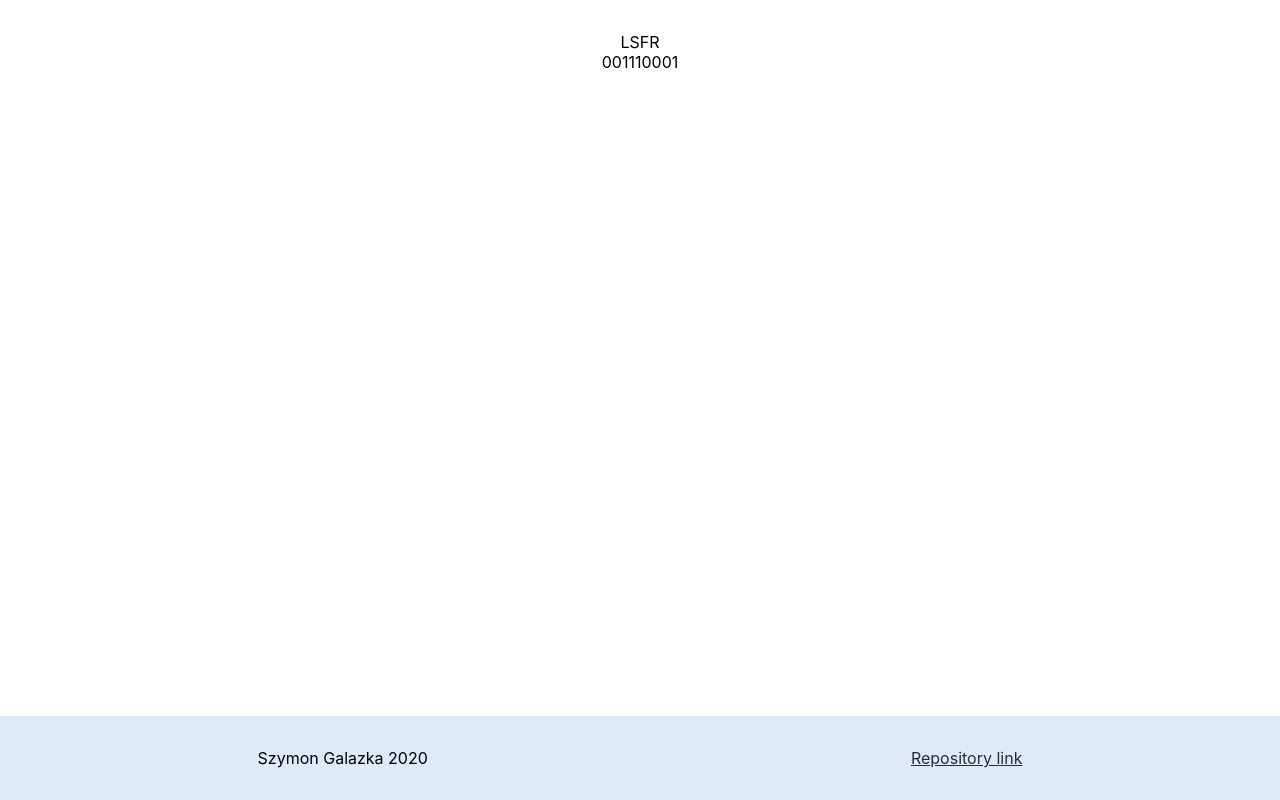
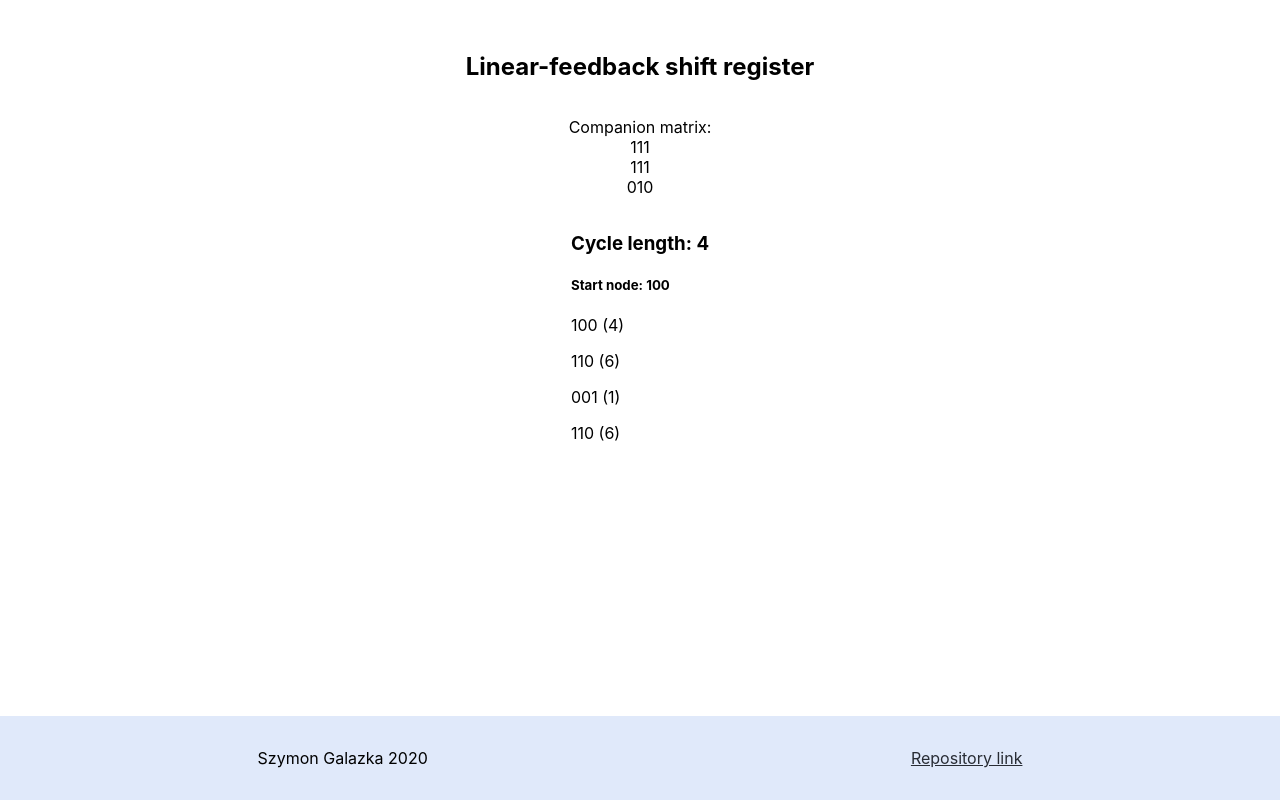
Before and after one commit to SzymonGalazka/lfsr, a React (Create React App) app: page / in a window 1280 px wide. Built offline with nearby package versions, Linux system fonts and the light colour scheme.

Commit message:
LFSR  output adjustments

```diff
--- a/src/Components/LFSR.js
+++ b/src/Components/LFSR.js
@@ -1,32 +1,44 @@
 import React from 'react';
-import { isArrayInArray } from '../Helpers';
+import { isArrayInArray, toDecimal } from '../Helpers';
 
 const LFSR = ({ matrix, input }) => {
   const generateCycle = () => {
     const cycle = [input];
 
     const calculateNextValue = (node) => {
-      const nextVal = node.map((q, i) => {
+      return node.map((q, i) => {
         let acc = 0;
         matrix[i].forEach((mval, j) => {
           if (mval === 1) acc += node[j];
         });
         return acc % 2;
       });
-      return nextVal;
     };
+
     while (true) {
       const nextNode = calculateNextValue(cycle[cycle.length - 1]);
       if (isArrayInArray(cycle, nextNode)) {
         cycle.push(nextNode);
         return cycle;
+        // return cycle.map((binaryVal) => toDecimal(binaryVal.join('')));
       }
       cycle.push(nextNode);
-      //   return cycle.map((binaryVal) => toDecimal(binaryVal.join('')));
     }
   };
-
-  return <div>{generateCycle()}</div>;
+  const cycle = generateCycle();
+  return (
+    <div>
+      <h3>Cycle length: {cycle.length}</h3>
+      <h5>Start node: {input}</h5>
+      <div>
+        {cycle.map((node, i) => (
+          <p key={i}>
+            {node} ({toDecimal(node.join(''))})
+          </p>
+        ))}
+      </div>
+    </div>
+  );
 };
 
 export default LFSR;
--- a/src/Components/Main.css
+++ b/src/Components/Main.css
@@ -6,3 +6,8 @@
   justify-content: flex-start;
   align-items: center;
 }
+
+.matrix-item {
+  display: flex;
+  justify-content: center;
+}
--- a/src/Components/Main.js
+++ b/src/Components/Main.js
@@ -10,8 +10,14 @@ const Main = () => {
   ];
   return (
     <div className='main'>
-      <div>LSFR</div>
-      <LFSR matrix={matrix} input={[0, 0, 1]} />
+      <h2>Linear-feedback shift register</h2>
+      <p>
+        Companion matrix:
+        {matrix.map((q) => (
+          <div className='matrix-item'>{q}</div>
+        ))}
+      </p>
+      <LFSR matrix={matrix} input={[1, 0, 0]} />
     </div>
   );
 };
```
Also changed, not shown: 1 other file (tests, documents, lock files or other folders).
